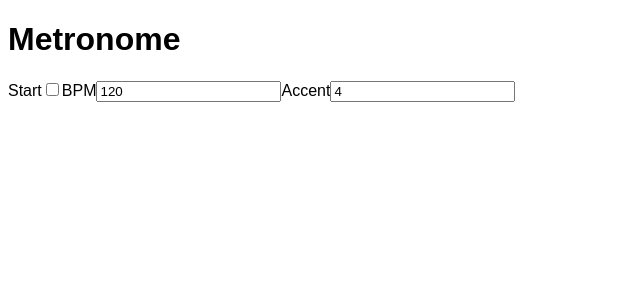
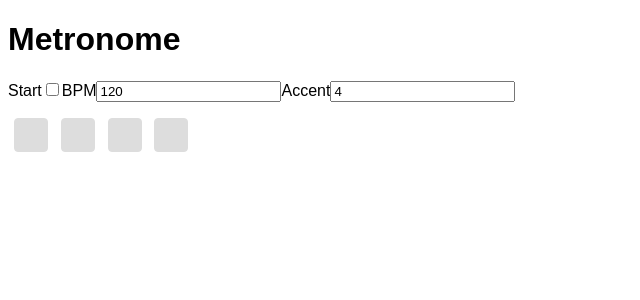
Before and after one commit to crosslandwa/metronome, a React app: page / in a window 1280 px wide. Shown: the top 300 px of the page, without its empty margins (0-640 px from the left). Built offline with nearby package versions, Linux system fonts and the light colour scheme; the HTML template or start-up script is replaced by a standard one.

Commit message:
Add a counter to show metronome playing progress

```diff
--- a/src/App.js
+++ b/src/App.js
@@ -1,6 +1,7 @@
 import React from 'react'
 import Accent from './Accent'
 import BPM from './BPM'
+import Counter from './Counter'
 import StartStop from './StartStop'
 import './app.css'
 
@@ -10,6 +11,7 @@ const App = () => (
     <StartStop />
     <BPM />
     <Accent />
+    <Counter />
   </>
 )
 
--- /dev/null
+++ b/src/Counter.js
@@ -0,0 +1,18 @@
+import React from 'react'
+import { connect } from 'react-redux'
+import { accent, count } from './interactions'
+
+const mapStateToProps = state => ({
+  accent: accent(state),
+  count: count(state)
+})
+
+const Counter = ({ accent, count }) => {console.log('render',count);return(
+  <div class="counter">
+    {[...Array(accent).keys()].map(x => x + 1).map(x => {console.log('unit',x);return(
+      <div class={`counter__unit${(count === x) ? ' counter__unit--active' : ''}`} />
+    )})}
+  </div>
+)}
+
+export default connect(mapStateToProps)(Counter)
--- a/src/app.css
+++ b/src/app.css
@@ -5,3 +5,31 @@
 .input--uncommited {
   background-color: #DDD;
 }
+
+.counter {
+  width: 100%;
+  padding: 1em 0;
+}
+
+.counter__unit {
+  height: 2em;
+  max-width: 2em;
+  width: 5%;
+  background-color: #DDD;
+  border-radius: 0.25em;
+  border: solid 1px #DDD;
+  display: inline-block;
+  margin: 0 0.5%;
+}
+
+.counter__unit--active {
+  animation: pulse 0.2s;
+  background-color: #FC0;
+}
+
+@keyframes pulse
+    {
+      0%   {background: #FC0;}
+      50%  {background: #FFF;}
+      100% {background: #FC0;}
+    }
```
